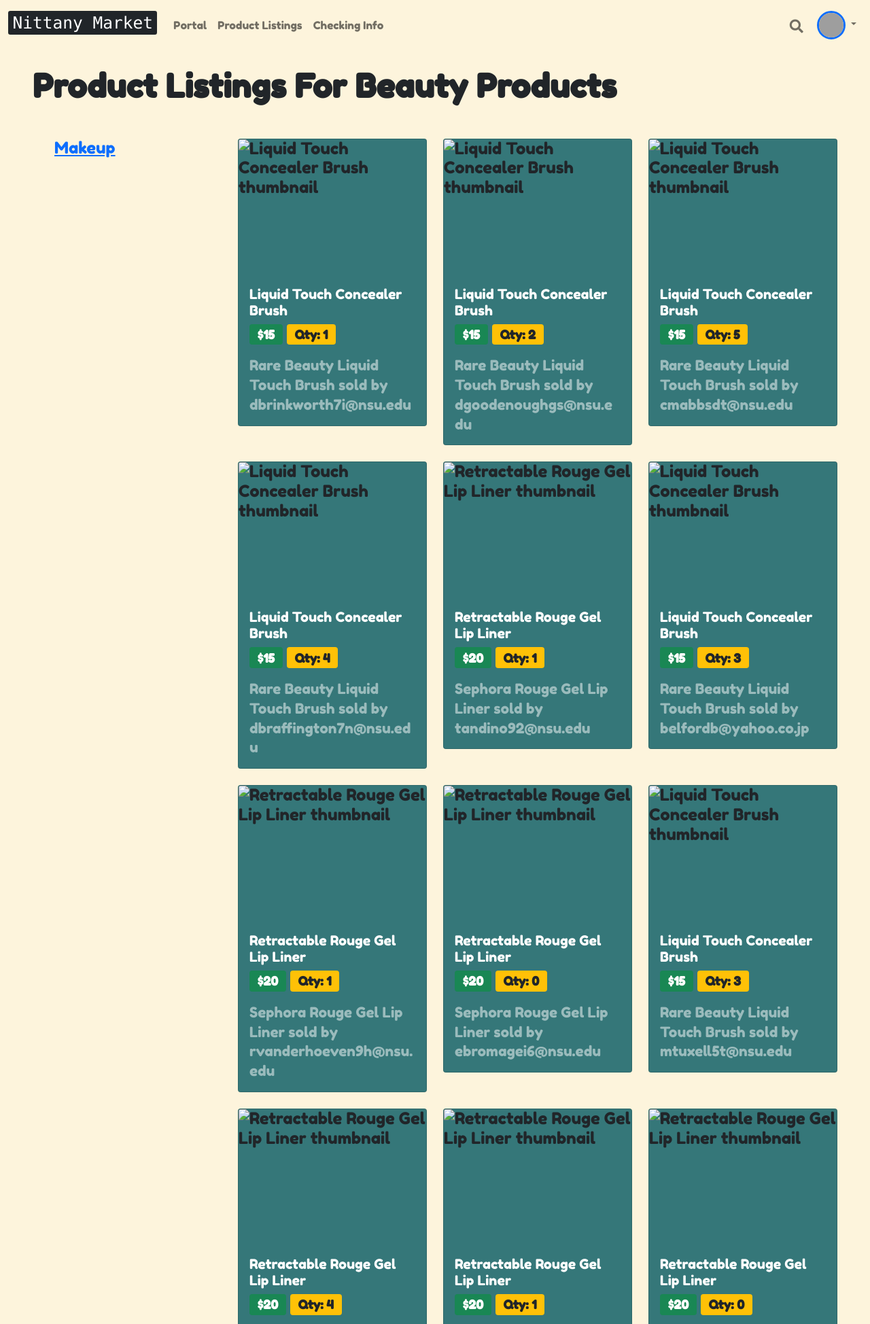
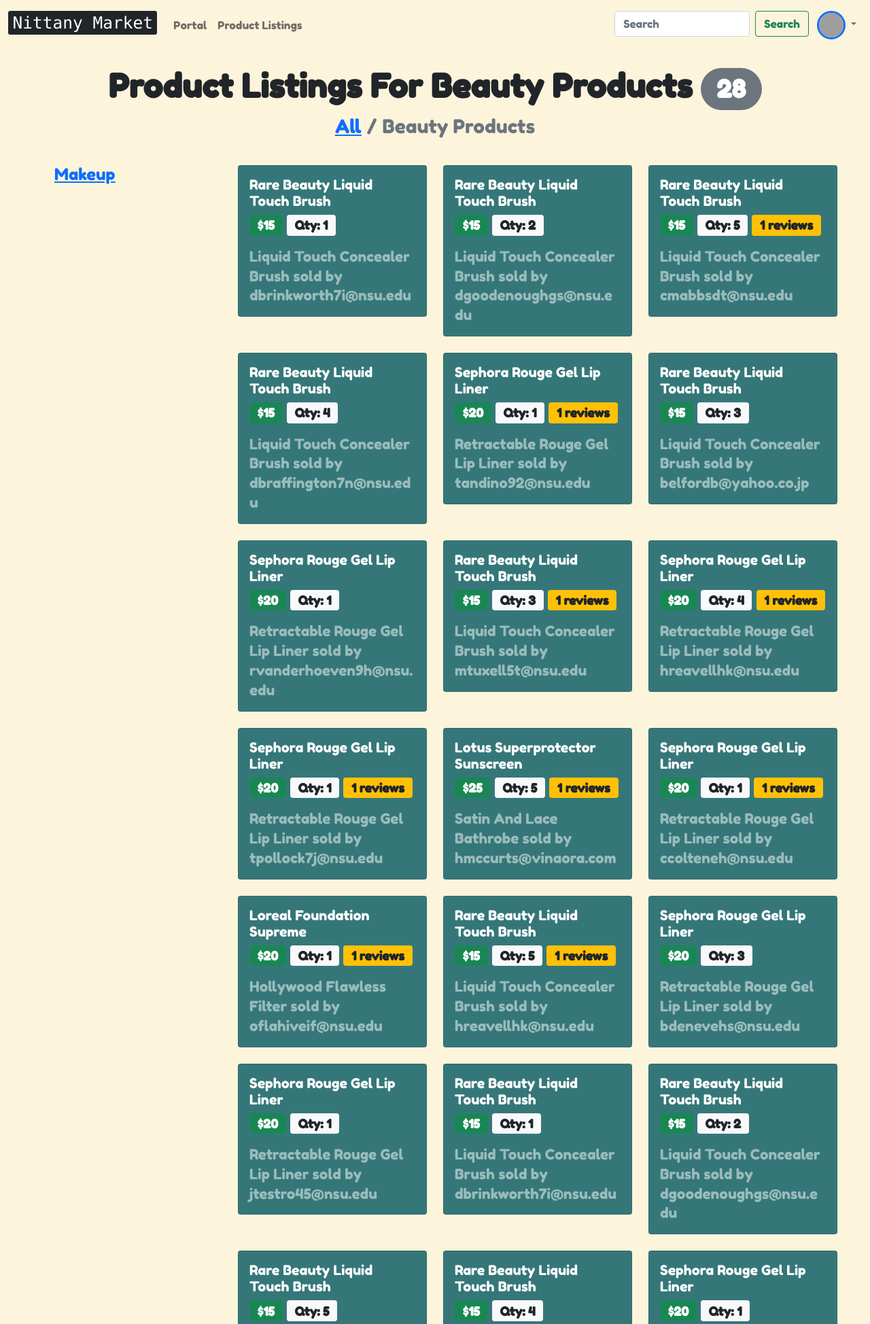
Before and after one commit to sleepytaco/NittanyMarket, a Django app: a page that uses templates/navbar.html in a window 1280 px wide. Shown: the top 1948 px of the page at 68% size. Run offline with Django 4.2, Linux system fonts and the light colour scheme; a user stored in the database is signed in; data comes from the database, SQL or seed files in the repository; both versions use the stored data as it was after the commit; some libraries are stand-ins or nearby versions; grey boxes are pictures that could not be loaded.

Commit message:
Feature to view individual product listing and its reviews + some UI updates

```diff
--- a/apps/products/models.py
+++ b/apps/products/models.py
@@ -20,7 +20,7 @@ class Category(models.Model):
             if not current.parent_category == "Root":
                 tree = [current.parent_category] + tree
                 stack.append(Category.objects.get(category_name=current.parent_category))
-        return tree if len(tree) > 1 else []
+        return tree
 
     def get_children(self):
         """
@@ -46,7 +46,7 @@ class ProductListing(models.Model):
 class Review(models.Model):
     buyer = models.ForeignKey(Buyer, on_delete=models.CASCADE, related_name="reviews")
     seller = models.ForeignKey(Seller, on_delete=models.CASCADE, related_name="product_reviews")
-    listing_id = models.IntegerField()
+    listing = models.ForeignKey(ProductListing, on_delete=models.SET_NULL, null=True, related_name="reviews")
     review_desc = models.CharField(max_length=255)
 
 
--- a/apps/products/urls.py
+++ b/apps/products/urls.py
@@ -4,4 +4,5 @@ from .views import *
 urlpatterns = [
     path('category/<str:category_name>/', category, name="category"),
     path('product-listings/', product_listings, name="product_listings"),
+    path('product-listing/<int:listing_id>/', product_listing, name="product_listing"),
 ]
--- a/apps/products/views.py
+++ b/apps/products/views.py
@@ -2,7 +2,7 @@ from django.contrib import messages
 from django.contrib.auth.decorators import login_required
 from django.shortcuts import render, get_object_or_404, redirect
 
-from apps.products.models import Category
+from apps.products.models import Category, ProductListing
 
 
 @login_required
@@ -10,9 +10,14 @@ def category(request, category_name):
     """
     Displays a page of all the product listings under the specified category
     """
+    if category_name.lower() == "all":
+        return render(request, 'products/category_home.html')
+    category = get_object_or_404(Category, category_name=category_name)
+    product_listings = category.product_listings.all().filter(quantity__gt=0)
     return render(request,
                   'products/product_listings.html',
-                  {'category': get_object_or_404(Category, category_name=category_name)})
+                  {'category': category,
+                   'product_listings': product_listings})
 
 
 @login_required
@@ -21,3 +26,9 @@ def product_listings(request):
         messages.error(request, "You must have a seller account type to view that page.")
         return redirect('home')
     return render(request, 'products/product_listings_seller.html')
+
+
+@login_required
+def product_listing(request, listing_id):
+    listing = get_object_or_404(ProductListing, listing_id=listing_id)
+    return render(request, 'products/product_listing.html', {"listing": listing})
--- a/database_population_script.py
+++ b/database_population_script.py
@@ -189,7 +189,8 @@ with open(r'dataset\Reviews.csv', newline='') as f:
         for review in reviews:
             buyer = User.objects.get(username=review[0]).buyer_infos.first()
             seller = User.objects.get(username=review[1]).seller_infos.first()
-            r = Review(buyer=buyer, seller=seller, listing_id=review[2], review_desc=review[3])
+            listing = ProductListing.objects.get(listing_id=review[2])
+            r = Review(buyer=buyer, seller=seller, listing=listing, review_desc=review[3])
             r.save()
         print(" Successfully populated Review table!")
 
--- a/templates/navbar.html
+++ b/templates/navbar.html
@@ -20,7 +20,7 @@
                             <li><a class="dropdown-item" href="{% url 'category' cat.category_name %}">{{ cat.category_name }}</a></li>
                         {% endfor %}
                         <li><hr class="dropdown-divider"></li>
-                        <li><a class="dropdown-item" href="">View all</a></li>
+                        <li><a class="dropdown-item" href="{% url 'category' 'All' %}">View all</a></li>
                     </ul>
                 </li>
                 {% else %}
@@ -29,19 +29,18 @@
                 </li>
                 {% endif %}
 
-                <li class="nav-item">
-                    <a class="nav-link" href="{% url 'checking_info' %}">Checking Info</a>
-                </li>
+{#                <li class="nav-item">#}
+{#                    <a class="nav-link" href="{% url 'checking_info' %}">Checking Info</a>#}
+{#                </li>#}
             </ul>
 
 
             <div class="navbar-nav justify-content-end">
-                <!--
-                <input class="form-control border border-secondary bg-dark text-white-50 me-lg-2 bg-dark mb-1" id="unTubeSearchBar" type="text" placeholder="Search UnTube">
-                -->
-                <a class="nav-link btn-lg me-1 mt-2" href="#">
-                    <i class="fas fa-search"></i>
-                </a>
+
+                <form class="d-flex h-75 mt-2 me-1">
+                  <input class="form-control me-2" type="search" placeholder="Search" aria-label="Search">
+                  <button class="btn btn-outline-success" type="submit">Search</button>
+                </form>
 
                 <li class="nav-item dropdown">
                     <a class="nav-link dropdown-toggle" href="#" id="quickViewDropdown" role="button" data-bs-toggle="dropdown" data-bs-display="static" aria-expanded="false">
--- a/templates/products/product_listings.html
+++ b/templates/products/product_listings.html
@@ -23,10 +23,15 @@
         {% include 'messages.html' %}
 
     <div class="container-fluid px-5 py-4">
-        <h1 class="display-5 fw-bold">Product Listings For {{ category }}</h1>
+        <span class=" d-flex justify-content-center">
+            <h1 class="display-5 fw-bold">Product Listings For {{ category }} <span class="badge rounded-pill bg-secondary  ">{{ product_listings.count }}</span> </h1>
+
+        </span>
+        <span class=" d-flex justify-content-center">
 
         <nav aria-label="breadcrumb">
           <ol class="breadcrumb h3">
+             <li class="breadcrumb-item"><a href="{% url 'category' 'all' %}">All</a></li>
             {% for cat in category.get_parents %}
                 {% if not forloop.last %}
                 <li class="breadcrumb-item"><a href="{% url 'category' cat %}">{{ cat }}</a></li>
@@ -36,39 +41,45 @@
             {% endfor %}
           </ol>
         </nav>
+        </span>
 
         <div class="row h4">
+            {% if product_listings and category.get_children %}
             <div class="col-3 g-4">
-                {% if category.get_children %}
                   <ul style="list-style-type: none">
                     {% for cat in category.get_children %}
                     <li><a href="{% url 'category' cat %}">{{ cat }}</a></li>
                     {% endfor %}
                   </ul>
-                {% endif %}
             </div>
+            {% endif %}
+
             <div class="col">
-                {% if category.product_listings.all %}
-                    <div class="row row-cols-1 row-cols-md-3 g-4 text-dark mt-0">
-                    {% for prod in category.product_listings.all %}
+                {% if product_listings %}
+                    <div class="row row-cols-1 row-cols-md-{% if category.get_children %}3{% else %}4{% endif %} g-4 text-dark mt-0">
+                    {% for prod in product_listings %}
                             <div class="col">
                                 <div class="card overflow-auto" style="background-color: {{ bg_color|default:"#357779" }};">
-                                    <img  class="bd-placeholder-img card-img-top" src="" style="max-width:100%; height: 200px;   object-fit: cover;" alt="{{ prod.title }} thumbnail">
 
                                     <div class="card-body">
-                                        <h5 class="card-title"><a href="" class="stretched-link" style="text-decoration: none; color: white">{{ prod.title  }}</a></h5>
+                                        <h5 class="card-title"><a href="{% url 'product_listing' prod.listing_id %}" class="stretched-link" style="text-decoration: none; color: white">{{ prod.product_name|title  }}</a></h5>
                                         <p class="card-text">
                                             <span class="badge bg-success text-white">{{ prod.price }}</span>
-                                            <span class="badge bg-warning text-dark">Qty: {{ prod.quantity }}</span>
+                                            <span class="badge bg-light text-dark">Qty: {{ prod.quantity }}</span>
+                                            {% if prod.reviews.count > 0 %}
+                                            <span class="badge bg-warning text-dark">{{ prod.reviews.count }} reviews</span>
+                                            {% endif %}
                                         </p>
-                                        <p class="card-text"><small class="text-white-50">{{ prod.product_name }} sold by {{ prod.seller }}</small></p>
+                                        <p class="card-text"><small class="text-white-50">{{ prod.title|title }} sold by {{ prod.seller }}</small></p>
                                     </div>
                                 </div>
                             </div>
                     {% endfor %}
                     </div>
                 {% else %}
-                    <h4>No product listings found for this {{ category }}</h4>
+                    <span class=" d-flex justify-content-center">
+                        <h4>No product listings found for this {{ category }}</h4>
+                    </span>
                 {% endif %}
             </div>
         </div>
--- a/templates/users/home.html
+++ b/templates/users/home.html
@@ -28,8 +28,8 @@
                 <h1 class="display-5 fw-bold">Nittany Market Portal</h1>
                 <p class="col-md-8 fs-4">Welcome, {{ user.email }}!</p>
 
-                <a class="btn btn-danger btn-lg mt-3" href="{% url 'sign_out' %}">Logout</a>
-                <a class="btn btn-primary btn-lg mt-3" href="{% url 'checking_info' %}">Checking Info</a>
+                <a class="btn btn-success btn-lg mt-3" href="{% url 'category' 'all' %}">Explore Product Listings</a>
+                <a class="btn btn-primary btn-lg mt-3" href="{% url 'checking_info' %}">View Your Checking Info</a>
 
             </div>
         </div>
```
Also changed, not shown: templates/products/category_home.html (added, +54 -0 lines), templates/products/product_listing.html (added, +113 -0 lines), apps/products/migrations/0003_auto_20220425_2129.py (added), db.sqlite3.
